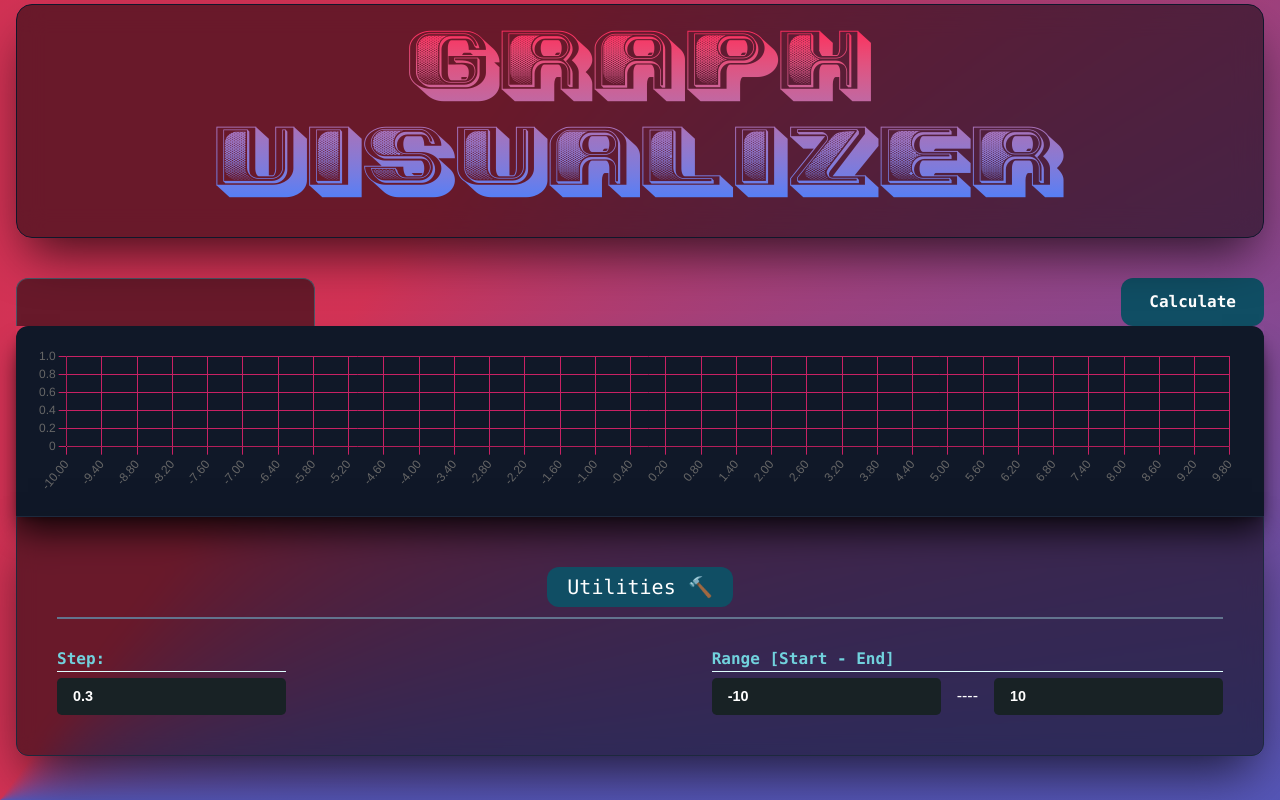
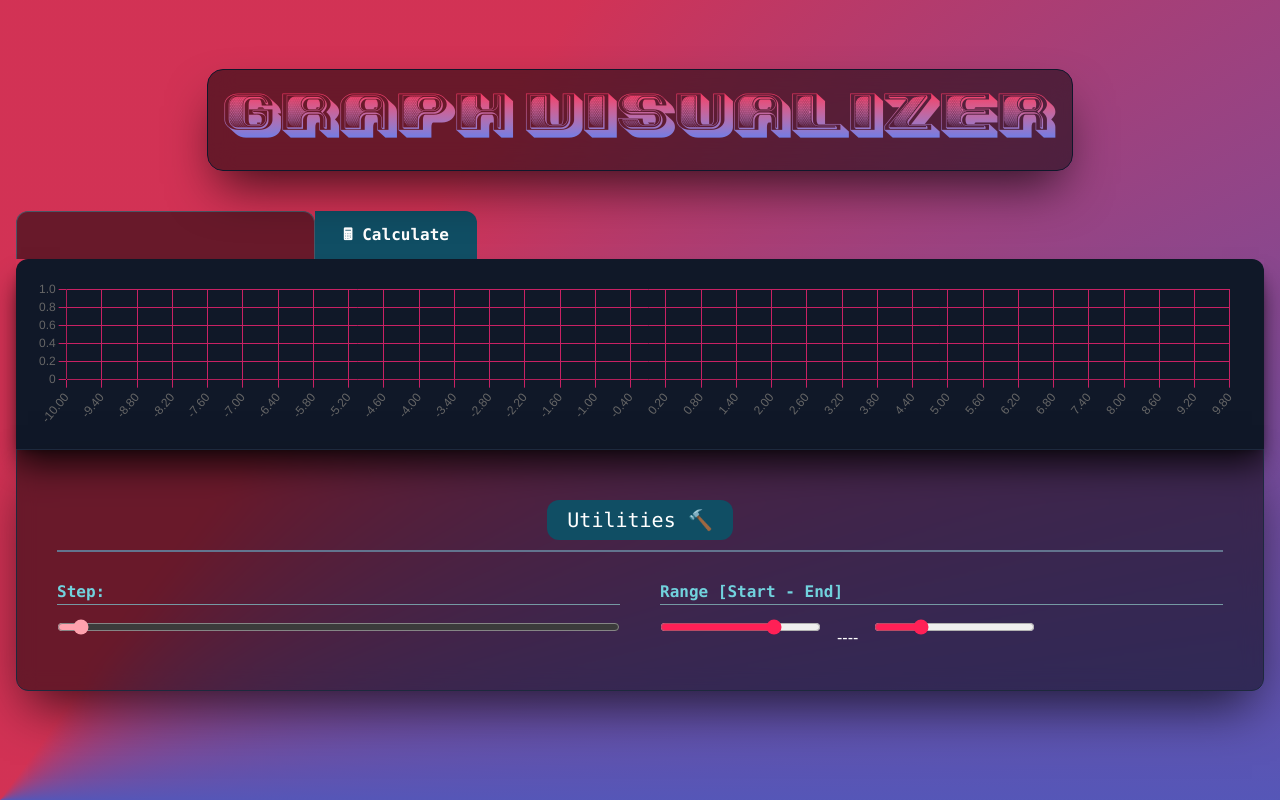
Before and after one commit to henry759/Graph_Visualizer_Frontend, a Next.js app: page / in a window 1280 px wide. Built offline with nearby package versions, Linux system fonts and the light colour scheme.

Commit message:
Evaluate Control

```diff
--- a/src/app/globals.css
+++ b/src/app/globals.css
@@ -68,6 +68,6 @@ body {
   font-size: 1rem;
   font-weight: bold;
   margin-bottom: 0.4rem;
-  border-bottom: 1px solid lightcyan;
+  border-bottom: 1px solid hsl(193, 20%, 55%);
   color: var(--graph-input-header-color-variable);
 }
--- a/src/app/page.tsx
+++ b/src/app/page.tsx
@@ -7,7 +7,7 @@ export default function Home() {
     <div className="text-white w-full min-h-screen bg-main-background">
       <div className="container mx-auto w-full h-screen flex flex-col items-center justify-center px-4 py-4">
         <div className="px-4 py-5 border-[1px] border-slate-900 backdrop-blur-[14px] _bg-cyan-300/40 bg-black/50 rounded-2xl shadow-2xl shadow-black/70">
-          <h1 className="font-main text-8xl _md:text-5xl w-full _text-cyan-300 block mx-auto text-center mt-0 mb-0 bg-clip-text bg-gradient-to-t from-blue-500 to-rose-500 text-transparent">Graph  Visualizer</h1>
+          <h1 className="font-main text-5xl md:text-5xl xl:text-6xl 2xl:text-7xl w-full _text-cyan-300 block mx-auto text-center mt-0 mb-0 bg-clip-text bg-gradient-to-t from-blue-500 to-rose-500 text-transparent">Graph  Visualizer</h1>
         </div>
         <GetValues />
       </div>
--- a/src/components/FuncGraph.tsx
+++ b/src/components/FuncGraph.tsx
@@ -21,8 +21,12 @@ const generateData = (theXVal: number, expr: string, xRange: [number, number], s
 
   for (let x = start; x <= end; x += step) {
     labels.push(x.toFixed(2));
-    const y = compiled.evaluate({ x });
-    yValues.push(y);
+    try {
+      const y = compiled.evaluate({ x });
+      yValues.push(y);
+    } catch (err) {
+      console.error(err);
+    }
   }
   return { labels, yValues };
 }
@@ -47,10 +51,11 @@ const FuncGraph = ({ theXVal, step, xRange, expr }: FunctionGraphProps) => {
   };
 
   const funcData = {
+    type: 'line',
     labels,
     datasets: [
       {
-        label: "f(x) = sin(x)",
+        label: "f(x)",
         data: yValues,
         borderColor: "rgba(75,192,192,1)",
         backgroundColor: "rgba(200, 255, 255, 1)",
--- a/src/components/GetValues.tsx
+++ b/src/components/GetValues.tsx
@@ -38,6 +38,7 @@ const GetValues = () => {
   //   }
   // }
   //
+
   function calculateFunction(funcExp: string) {
     setRealExpr(funcExp);
   }
@@ -55,12 +56,12 @@ const GetValues = () => {
 
   return (
     <div className="w-full h-[auto] _bg-gray-800 _shadow-2xl _shadow-black/70 flex flex-col items-center justify-center mt-10 rounded-xl _hover:shadow-2xl _hover:shadow-sky-950 transition-shadow duration-300">
-      <div className="flex justify-between w-full">
+      <div className="flex justify-start w-full">
         <div className="text-xl px-4 py-2 rounded-xl border-[1px] rounded-b-none border-b-0 border-gray-600 bg-black/50">
           {/* <input type="range" value={theX} onChange={handleXChange} /> */}
-          <input className="border-0 outline-none" type="text" value={funcExp} onChange={handleExpChange} />
+          <input className="border-0 outline-none rounded-xl rounded-r-none" type="text" value={funcExp} onChange={handleExpChange} />
         </div>
-        <button onClick={() => calculateFunction(funcExp)} className="border-0 outline-none px-7 py-3 rounded-xl bg-cyan-900"><code><strong>Calculate</strong></code></button>
+        <button onClick={() => calculateFunction(funcExp)} className="border-0 outline-none px-7 py-3 rounded-xl rounded-b-none rounded-tl-none bg-cyan-900"><code><strong>🖩 Calculate</strong></code></button>
       </div>
       <div className="w-full h-full shadow-xl shadow-black/80">
         <FuncGraph step={stepper} xRange={[rangeStart, rangeEnd]} expr={realExpr} theXVal={theX} />
@@ -69,18 +70,19 @@ const GetValues = () => {
         {/* Get Length Between Points as an input float number  */}
         <h1 className="w-full text-xl text-center mb-7 border-b-2 border-b-slate-500 py-4"><code className="bg-cyan-900 rounded-xl px-5 py-2">Utilities 🔨</code></h1>
 
-        <div className="w-full flex flex-row items-center justify-between">
-          <label>
+        {/* Stepper and range Wrapper */}
+        <div className="w-full flex gap-x-10 flex-col xl:flex-row items-center justify-between">
+          <label className="w-full">
             <h2 className="graph-input-header"><code>Step:</code></h2>
             {/* step is inside of input */}
-            <input value={stepper} step="0.02" onChange={handleChangeStepperInput} type="number" className="graph-input" />
+            <input value={stepper} step="0.02" onChange={handleChangeStepperInput} type="range" min={0.3} max={5} className="graph-input w-full text-white accent-rose-300" />
           </label>
 
-          <label>
+          <label className="w-full">
             <h2 className="graph-input-header"><code>Range [Start - End]</code></h2>
-            <input value={rangeStart} step="1" onChange={handleChangeRangeStartInput} type="number" className="graph-input" />
+            <input value={rangeStart} step="1" onChange={handleChangeRangeStartInput} type="range" min={-50} max={0} className="graph-input accent-rose-500" />
             <span className="px-4">----</span>
-            <input value={rangeEnd} step="1" onChange={handleChangeRangeEndInput} type="number" className="graph-input" />
+            <input value={rangeEnd} step="1" onChange={handleChangeRangeEndInput} type="range" min={0} max={50} className="graph-input accent-rose-500" />
           </label>
         </div>
       </div>
```
